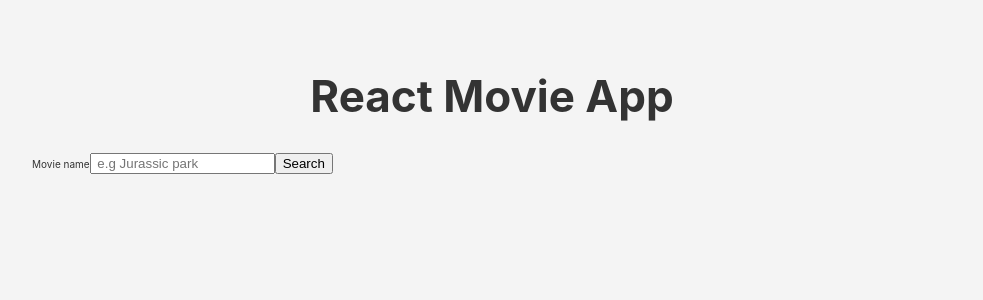
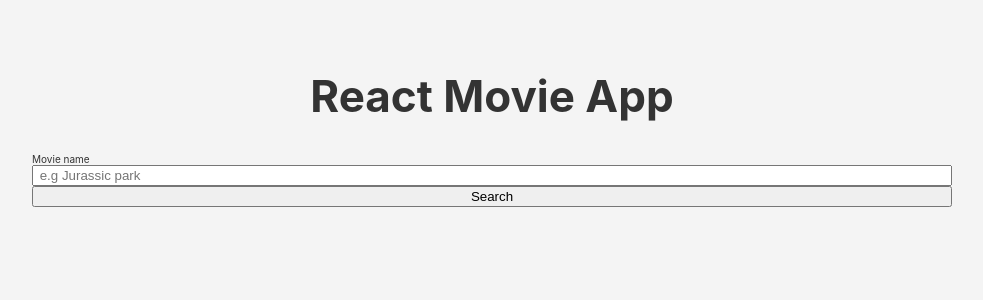
Before and after one commit to Adedipupo/MovieSearch-App, a React (Create React App) app: page / in a window 1280 px wide. Shown: the top 300 px of the page, without its empty margins (148-1131 px from the left). Built offline with nearby package versions, Linux system fonts and the light colour scheme.

Commit message:
styling the form

```diff
--- a/src/App.css
+++ b/src/App.css
@@ -31,3 +31,7 @@ small {
   font-size: 4.4rem;
   text-align: center
 }
+
+.form {
+  display: grid;
+}
```
